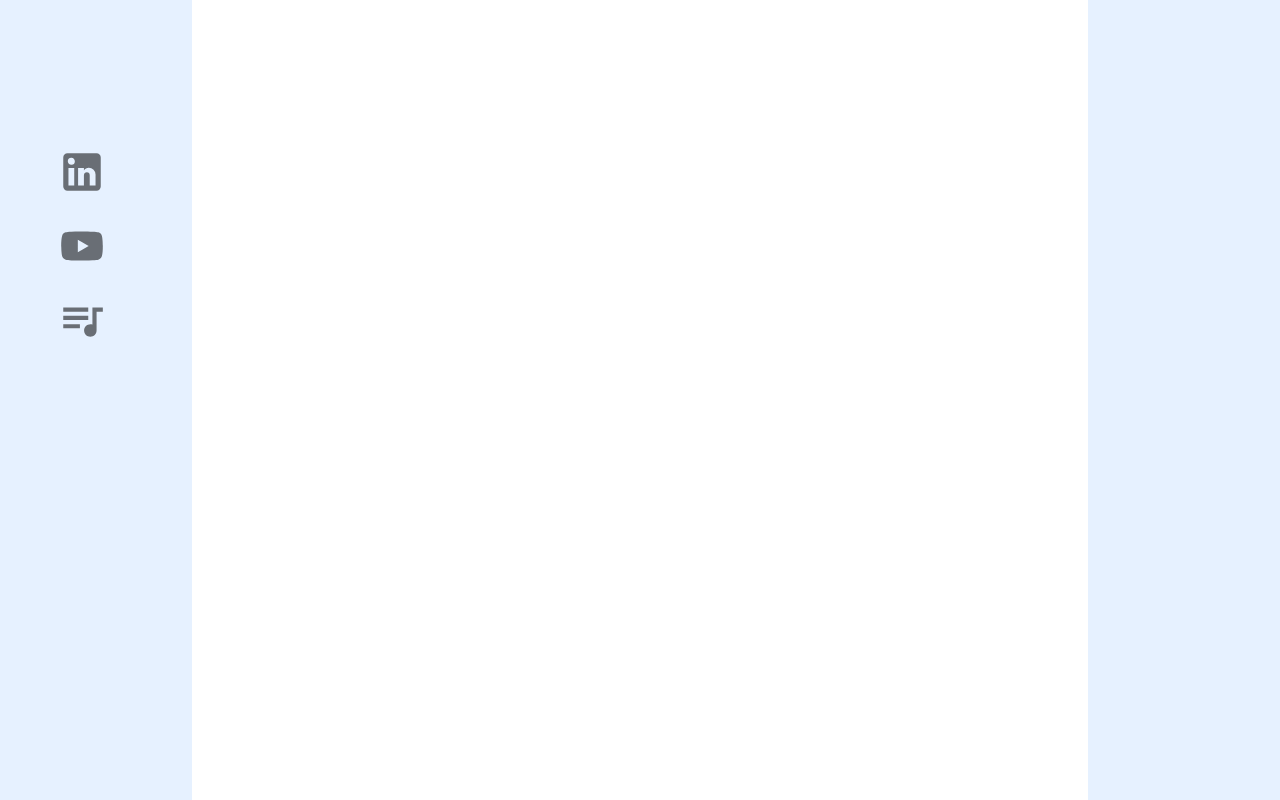
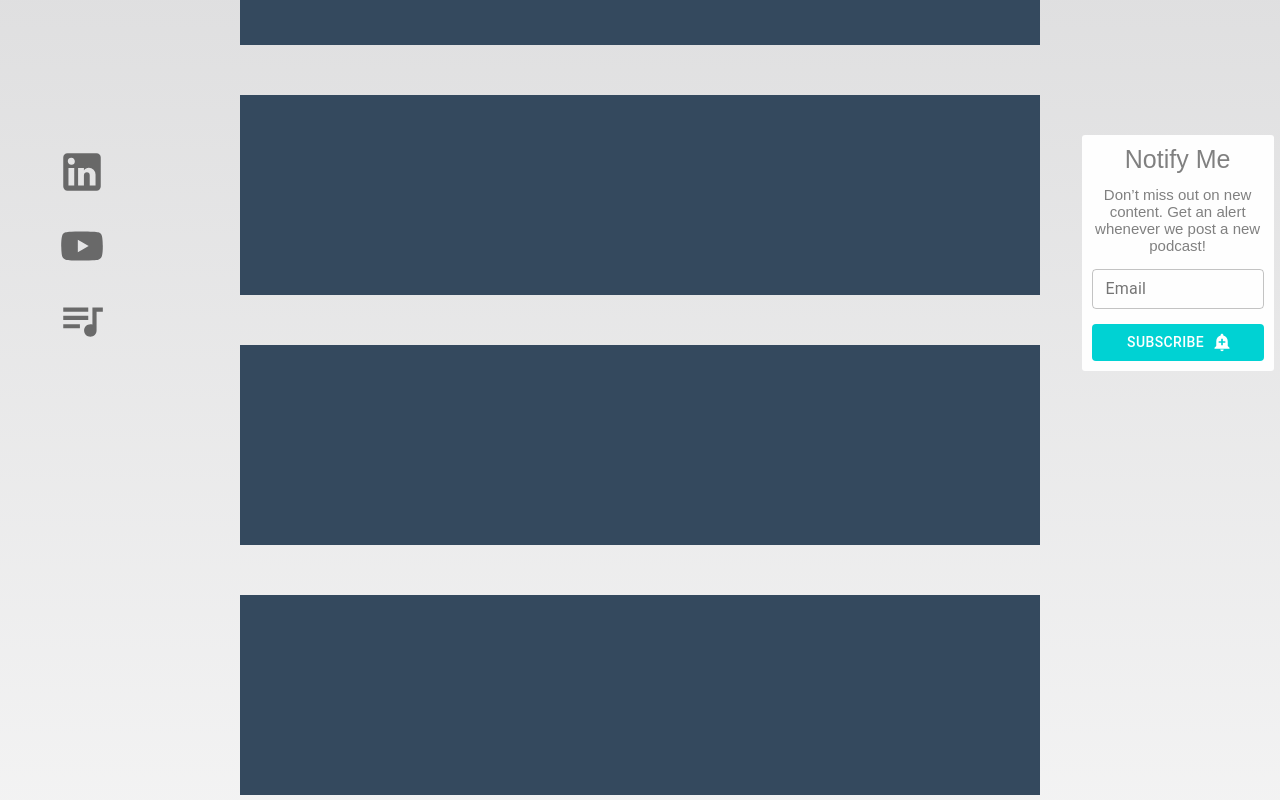
Before and after one commit to woody34/blocks, a React (Create React App) app: page / in a window 1280 px wide. Shown: the part 980-1780 px from the top of the page. Built offline with nearby package versions, Linux system fonts and the light colour scheme.

Commit message:
fixed return types in functions

```diff
--- a/src/common/hooks/useSticky.tsx
+++ b/src/common/hooks/useSticky.tsx
@@ -2,7 +2,13 @@ import { useEffect, useState } from 'react';
 import { useLocation } from 'react-router-dom';
 import { authRoutes } from '../../routes';
 
-function useSticky() {
+export interface ISticky {
+  sticky: boolean;
+  home: boolean;
+  locationUpdate: () => void;
+}
+
+function useSticky(): ISticky {
   const [sticky, setSticky] = useState(false);
   const [home, setHome] = useState(false);
   const location = useLocation();
--- a/src/components/SocialMediaBar/SocialMediaBar.tsx
+++ b/src/components/SocialMediaBar/SocialMediaBar.tsx
@@ -4,7 +4,6 @@ import { IconButton } from '@material-ui/core';
 import LinkedIn from '@material-ui/icons/LinkedIn';
 import YouTube from '@material-ui/icons/YouTube';
 import QueueMusic from '@material-ui/icons/QueueMusic';
-
 import {
   useMediaBarStyles,
   useMediaButtonStyles,
@@ -25,7 +24,7 @@ function MediaButton(props: MediaButtonProps) {
   );
 }
 
-export function SocialMediaBar() {
+export function SocialMediaBar(): JSX.Element {
   const classes: ReturnType<typeof useMediaBarStyles> = useMediaBarStyles();
   return (
     <div className={classes.buttonContainer}>
--- /dev/null
+++ b/src/components/SubscriptionBox/SubscriptionBox.styles.ts
@@ -0,0 +1,26 @@
+import { createUseStyles } from 'react-jss';
+
+export const useSubcriptionBoxStyles = createUseStyles({
+  subContainer: {
+    padding: '10px',
+  },
+  subTitle: {
+    color: 'grey',
+    fontSize: '25px',
+  },
+  subText: {
+    color: 'grey',
+    fontSize: '15px',
+    marginTop: '12px',
+  },
+  emailInput: {
+    width: '100%',
+    margin: '15px 0px !important',
+  },
+  subscribeButton: {
+    width: '100%',
+    backgroundColor: '#00d2d3 !important',
+    color: 'white !important',
+    boxShadow: 'unset !important',
+  },
+});
--- /dev/null
+++ b/src/components/SubscriptionBox/SubscriptionBox.tsx
@@ -0,0 +1,34 @@
+import React from 'react';
+import { useSubcriptionBoxStyles } from './SubscriptionBox.styles';
+import TextField from '@material-ui/core/TextField';
+import Button from '@material-ui/core/Button';
+import AddAlert from '@material-ui/icons/AddAlert';
+
+export function SubscriptionBox(): JSX.Element {
+  const classes: ReturnType<
+    typeof useSubcriptionBoxStyles
+  > = useSubcriptionBoxStyles();
+
+  return (
+    <div className={classes.subContainer}>
+      <div className={classes.subTitle}>Notify Me</div>
+      <div className={classes.subText}>
+        Don&rsquo;t miss out on new content. Get an alert whenever we post a new
+        podcast!
+      </div>
+      <TextField
+        className={classes.emailInput}
+        label="Email"
+        variant="outlined"
+        size="small"
+      />
+      <Button
+        variant="contained"
+        color="primary"
+        className={classes.subscribeButton}
+        endIcon={<AddAlert />}>
+        Subscribe
+      </Button>
+    </div>
+  );
+}
--- a/src/home/Home.styles.ts
+++ b/src/home/Home.styles.ts
@@ -76,17 +76,31 @@ export const useHomeStyles = createUseStyles({
   },
 
   contentContainer: {
-    backgroundColor: '#9cc8ff40',
+    // backgroundColor: '#9cc8ff40',
+    background: 'linear-gradient(#DBDBDC,#ffffff)',
     position: 'relative',
     display: 'flex',
     flexDirection: 'row',
   },
 
   contentStage: {
-    backgroundColor: 'white',
-    margin: ' 0 15%',
+    background: 'linear-gradient(#DBDBDC,#ffffff)',
+    // backgroundColor: 'white',
+    margin: ' 0 16%',
     minHeight: '1500px',
     width: '100%',
+    display: 'flex',
+    flexDirection: 'column',
+    justifyContent: 'center',
+    alignItems: 'center',
+  },
+
+  stubbedContent: {
+    height: '200px',
+    width: '100%',
+    maxWidth: '800px',
+    backgroundColor: '#34495e',
+    margin: '25px 0px',
   },
 
   mediaBar: {
@@ -99,6 +113,24 @@ export const useHomeStyles = createUseStyles({
     position: 'fixed',
     top: '30%',
     left: '3.5%',
+  },
+
+  subBox: {
+    backgroundColor: '#fefefe',
+    position: 'absolute',
+    top: '21%',
+    right: '0.5%',
+    maxWidth: '15%',
+    borderRadius: '3px',
+  },
+
+  stickySubBox: {
+    backgroundColor: '#fefefe',
+    position: 'fixed',
+    top: '30%',
+    right: '0.5%',
+    maxWidth: '15%',
+    borderRadius: '3px',
   },
 
   // MOBILE STYLES
--- a/src/home/Home.tsx
+++ b/src/home/Home.tsx
@@ -2,6 +2,7 @@ import React, { useEffect, useState } from 'react';
 import { Link } from 'react-router-dom';
 import useSticky from '../common/hooks/useSticky';
 import { SocialMediaBar } from '../components/SocialMediaBar/SocialMediaBar';
+import { SubscriptionBox } from '../components/SubscriptionBox/SubscriptionBox';
 import { authRoutes } from '../routes';
 import { useHomeStyles } from './Home.styles';
 
@@ -60,7 +61,17 @@ const ParalaxHeader: React.FC = () => {
         <div className={sticky ? classes.stickyMediaBar : classes.mediaBar}>
           <SocialMediaBar />
         </div>
-        <div className={classes.contentStage}></div>
+        <div className={classes.contentStage}>
+          <div className={classes.stubbedContent}></div>
+          <div className={classes.stubbedContent}></div>
+          <div className={classes.stubbedContent}></div>
+          <div className={classes.stubbedContent}></div>
+          <div className={classes.stubbedContent}></div>
+          <div className={classes.stubbedContent}></div>
+        </div>
+        <div className={sticky ? classes.stickySubBox : classes.subBox}>
+          <SubscriptionBox />
+        </div>
       </div>
     </div>
   );
--- a/src/podcast/Podcast.styles.ts
+++ b/src/podcast/Podcast.styles.ts
@@ -2,6 +2,10 @@ import { makeStyles } from '@material-ui/core';
 import { createUseStyles } from 'react-jss';
 
 export const usePodcastStyles = createUseStyles({
+  podcastContainer: {
+    marginTop: '88px',
+  },
+
   grid: {
     background: 'rgb(244 244 244)',
   },
--- a/src/podcast/Podcast.tsx
+++ b/src/podcast/Podcast.tsx
@@ -23,7 +23,7 @@ const Podcast: React.FC = () => {
 
   return (
     <React.Fragment key={'bottom'}>
-      <Container maxWidth="md">
+      <Container className={classes.podcastContainer} maxWidth="md">
         <PodcastTable />
       </Container>
       <Drawer
```
